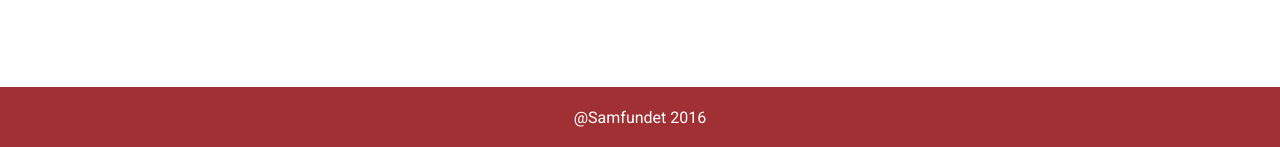
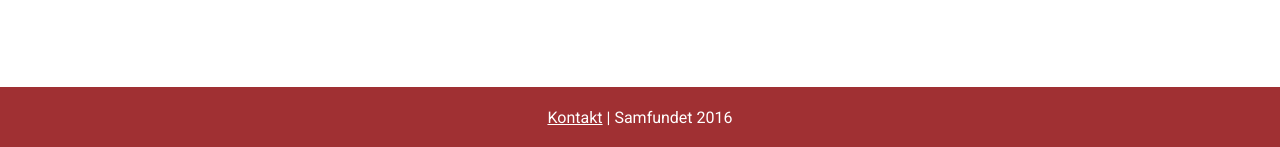
Before and after one commit to niklasmh/it1901-band-booking-project, a Django app: template templates/index.html in a window 1280 px wide. Shown: the part 653-800 px from the top of the page. Run offline with Django 3.2, Linux system fonts and the light colour scheme; the template is opened without the code that fills it, so the values that code supplies are empty.

Commit message:
endret på footer i base.html og style.css

```diff
--- a/static/style.css
+++ b/static/style.css
@@ -30,6 +30,7 @@ h6 { font-size: 1rem; }
 h1 small, h2 small, h3 small, h4 small, h5 small, h6 small {
 	font-weight: 300;
 }
+
 
 .head {
 	position: fixed;
@@ -95,7 +96,7 @@ h1 small, h2 small, h3 small, h4 small, h5 small, h6 small {
 	position: relative;
 	top: 3px;
 	float: left;
-	margin-right: 5px;
+	margin-right: 10px;
 }
 
 .breadcrumbs:hover {
@@ -232,7 +233,7 @@ h1 small, h2 small, h3 small, h4 small, h5 small, h6 small {
 	}
 }
 
-/* ---------------------------- */
+/* -------------Tabell for mobil end--------------- */
 
 .content {
 	flex: 1;
@@ -244,3 +245,9 @@ h1 small, h2 small, h3 small, h4 small, h5 small, h6 small {
 	box-sizing: border-box;
 	display: inline-block;
 }
+
+.footerlink {
+	color: white;
+	text-decoration: underline;
+	cursor: auto;
+}
--- a/templates/base.html
+++ b/templates/base.html
@@ -38,9 +38,7 @@
 			{% block content %}{% endblock %}
 		</div>
 		<footer class="foot">
-			<a href="mailto:baldur.kjelsvik@gmail.com">
-				<p>@Samfundet 2016</p>
-			</a>
+				<p><a class="footerlink" href="mailto:baldur.kjelsvik@gmail.com">Kontakt</a> | Samfundet 2016</p>
 		</footer>
 	</body>
 </html>
```
